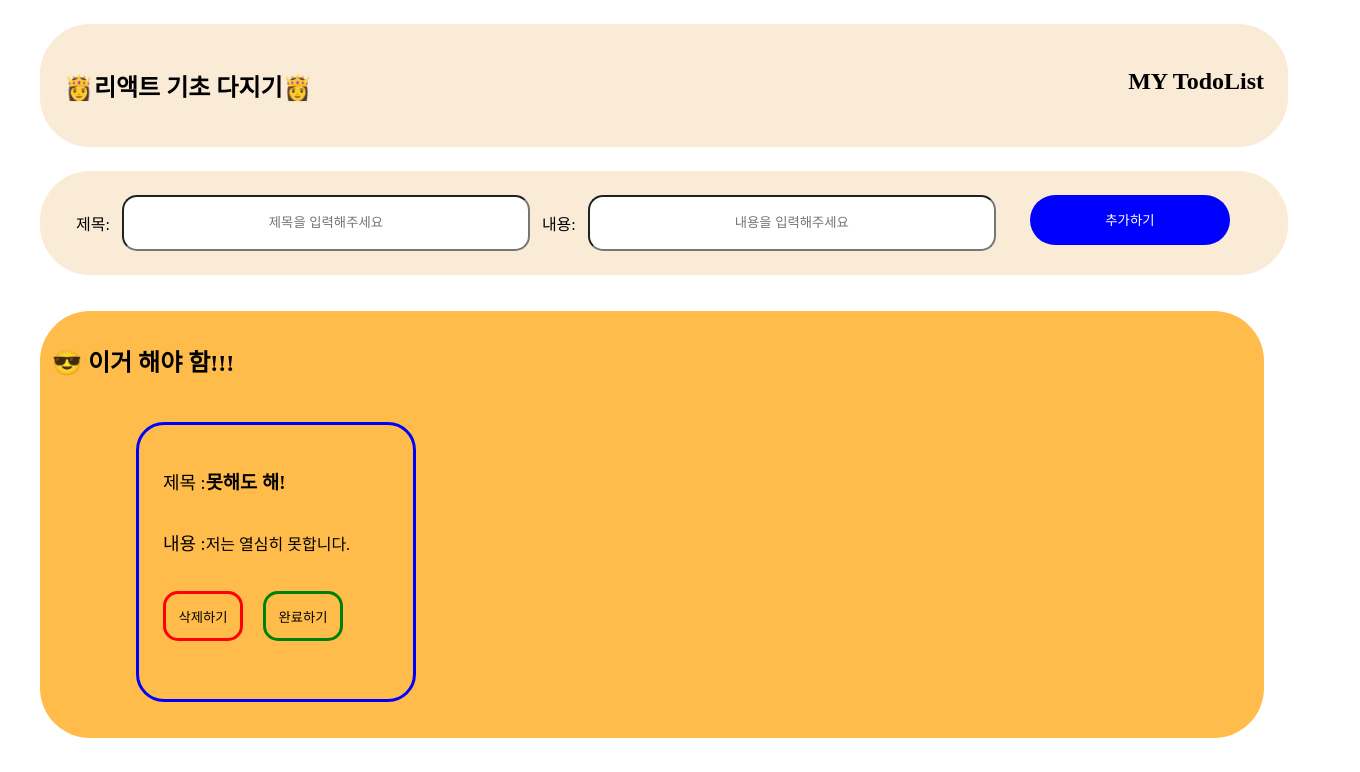
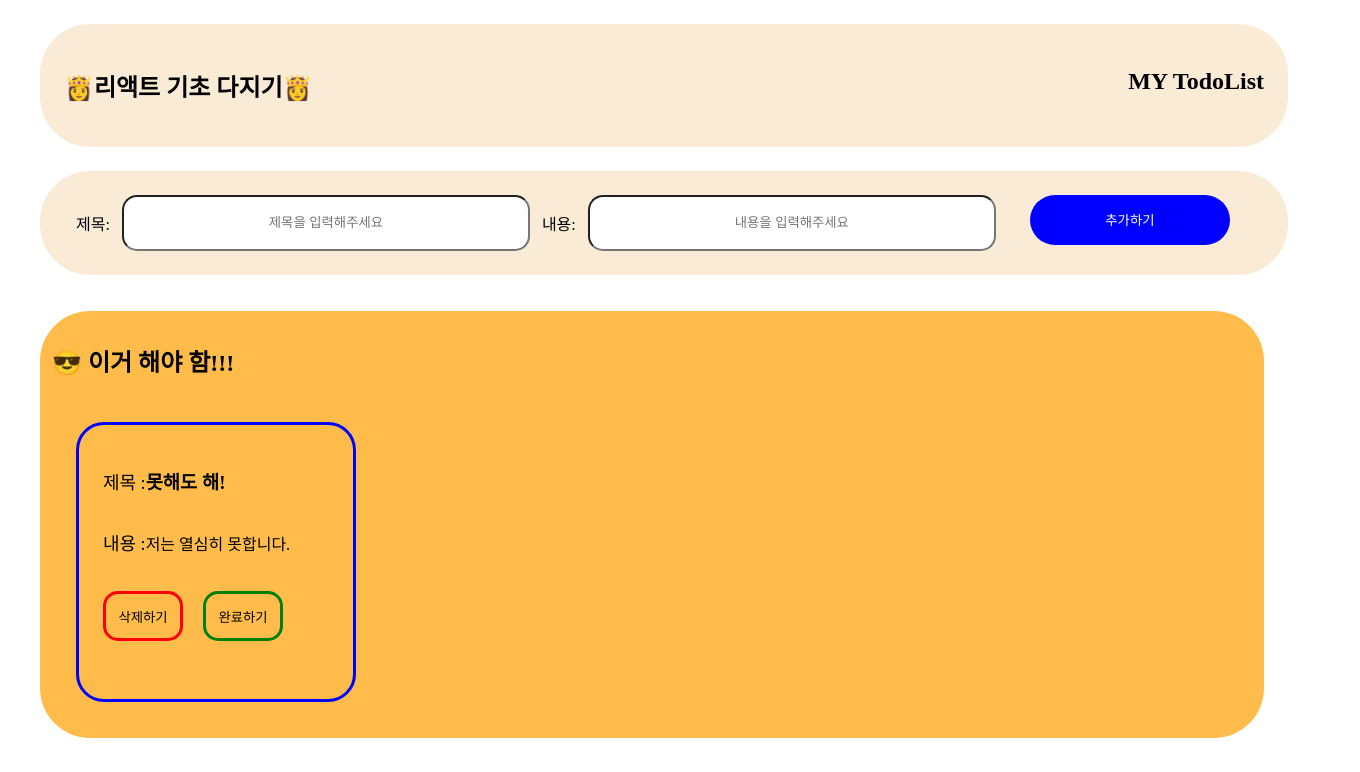
Before and after one commit to jyk2022/persnalProject2-1, a React (Create React App) app: page / in a window 1280 px wide. Shown: the top 772 px of the page, 1360 px wide, since content can reach past the window. Built offline with nearby package versions, Linux system fonts and the light colour scheme.

Commit message:
css수정하기

```diff
--- a/src/App.css
+++ b/src/App.css
@@ -80,7 +80,7 @@ input {
   align-items: center;
   gap: 15px;
   margin: 0 auto;
-  padding: 2% 2% 2% 7%;
+  padding: 2% 2% 2% 2%;
 }
 
 .inner2 .TodoContentAll .TodoContentY {
```
